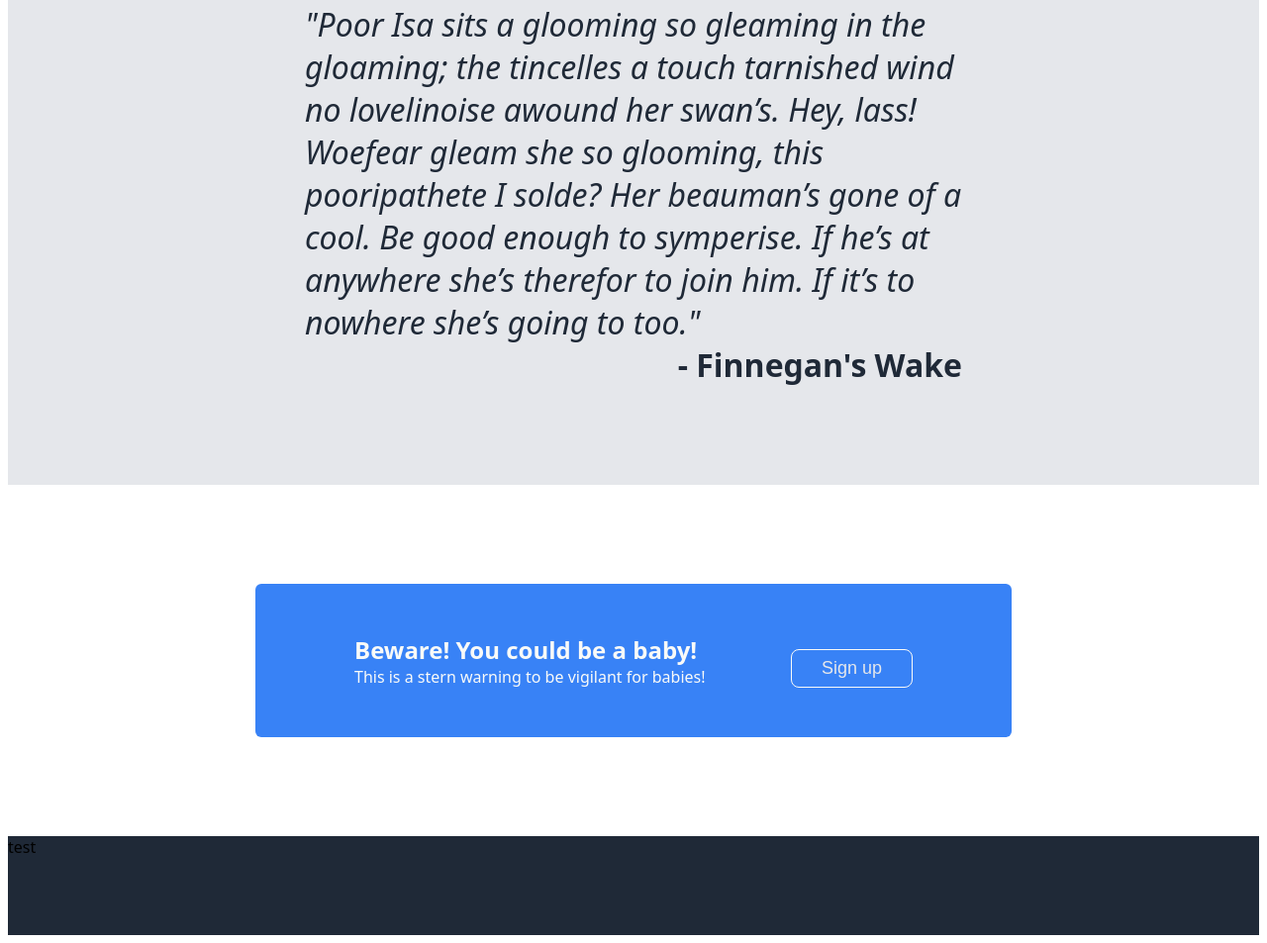
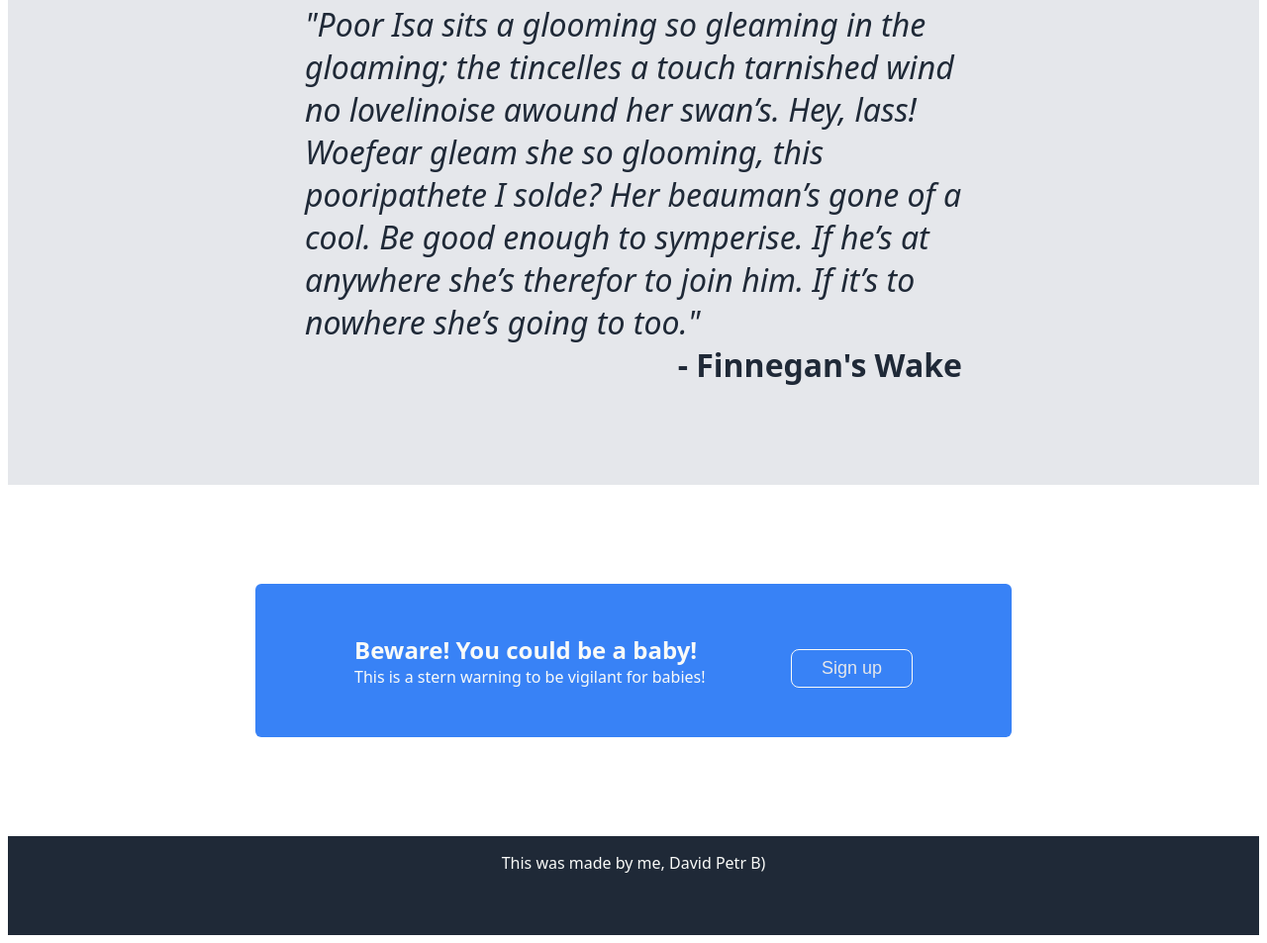
Before and after one commit to DPeteLovesYou/First-Page-Project, a plain HTML site: page index.html in a window 1280 px wide. Shown: the part 1200-2153 px from the top of the page at 99% size. Drawn offline with Linux system fonts and the light colour scheme.

Commit message:
Add footer

```diff
--- a/index.html
+++ b/index.html
@@ -67,7 +67,7 @@
   </div>
 
   <div class="five">
-    test
+    <p>This was made by me, David Petr B)</p>
   </div>
 </body>
 </html>
--- a/style.css
+++ b/style.css
@@ -21,6 +21,10 @@ body {
 }
 
 .two {
+  text-align: center;
+}
+
+.five {
   text-align: center;
 }
 
@@ -154,6 +158,10 @@ button {
   border-width: 1px;
 }
 
+.five p {
+  color: #F9FAF8;
+}
+
 img {
   flex: 0;
   height: 300px;
```
